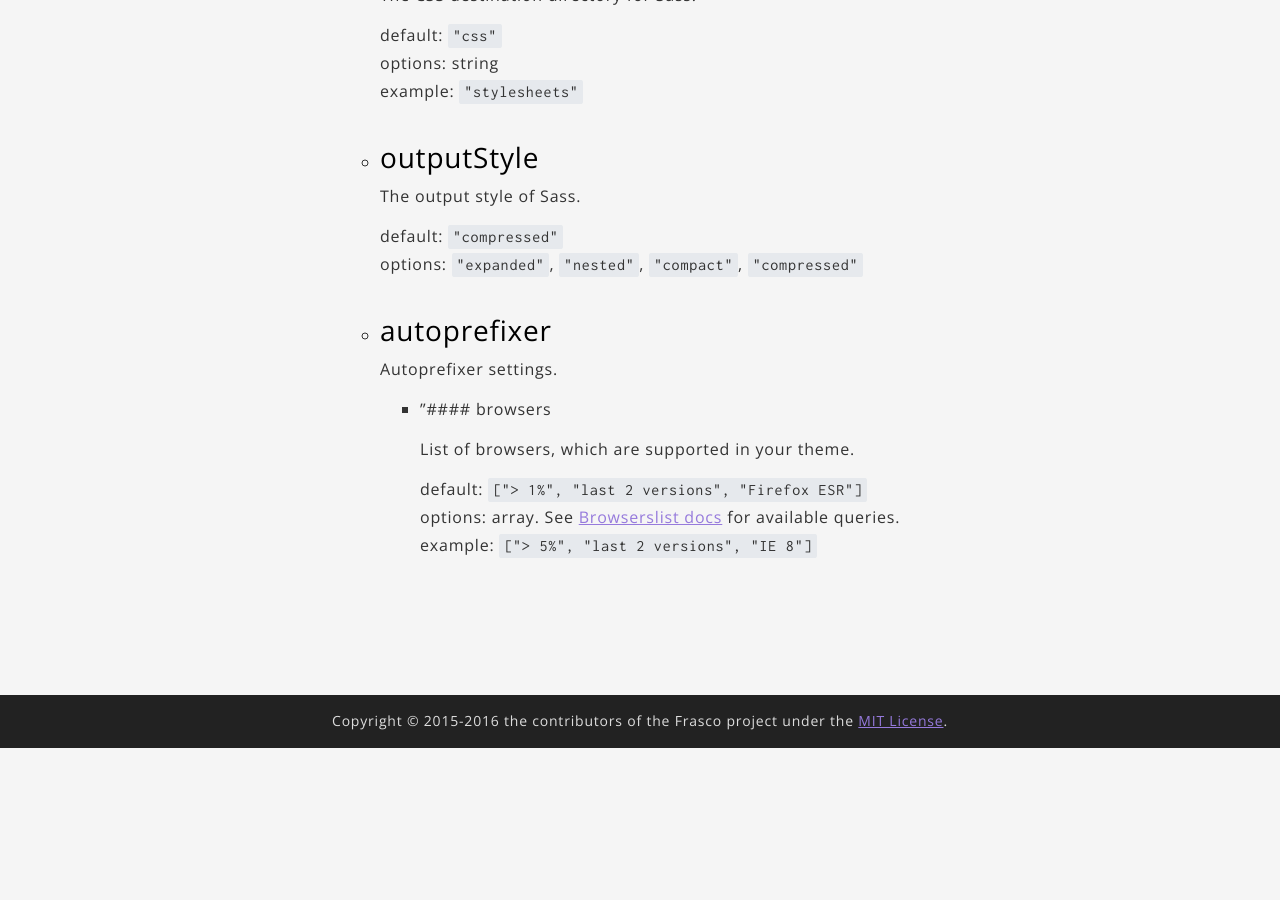
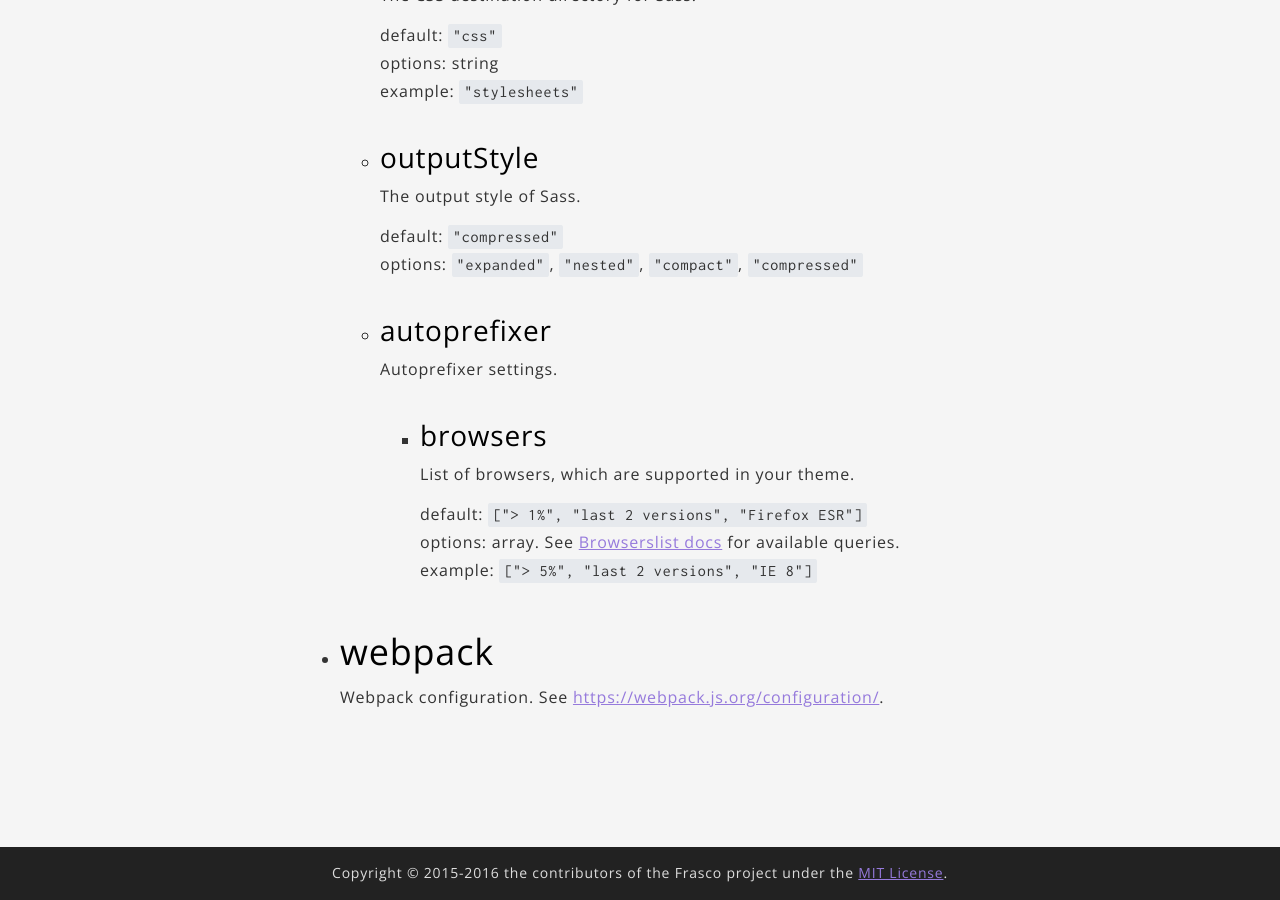
Before and after one commit to ixkaito/frasco, a Jekyll site: the page built from index.md, in a window 1280 px wide and 900 px high, scrolled down 7896 px. Built offline with Jekyll 4.4.1, drawn with Linux system fonts in a browser that asks for light colours; a script that is not in the unit is left out; comment, search, counter and statistics services are not loaded; before the commit the page ends 8644 px from its top, so only the background shows below that; some of the changed text lies outside the part shown.

Commit message:
Update docs

```diff
--- a/index.md
+++ b/index.md
@@ -283,10 +283,14 @@ You can change the configurations by editing `frasco.config.js`.
 
         Autoprefixer settings.
 
-        - "#### browsers
+        - #### browsers
 
             List of browsers, which are supported in your theme.
 
             default: `["> 1%", "last 2 versions", "Firefox ESR"]`
             options: array. See [Browserslist docs](https://github.com/ai/browserslist#queries) for available queries.
             example: `["> 5%", "last 2 versions", "IE 8"]`
+
+- ### webpack
+
+    Webpack configuration. See [https://webpack.js.org/configuration/](https://webpack.js.org/configuration/).
```
Also changed, not shown: other parts of index.md (+1 -1 lines), 1 other file.
